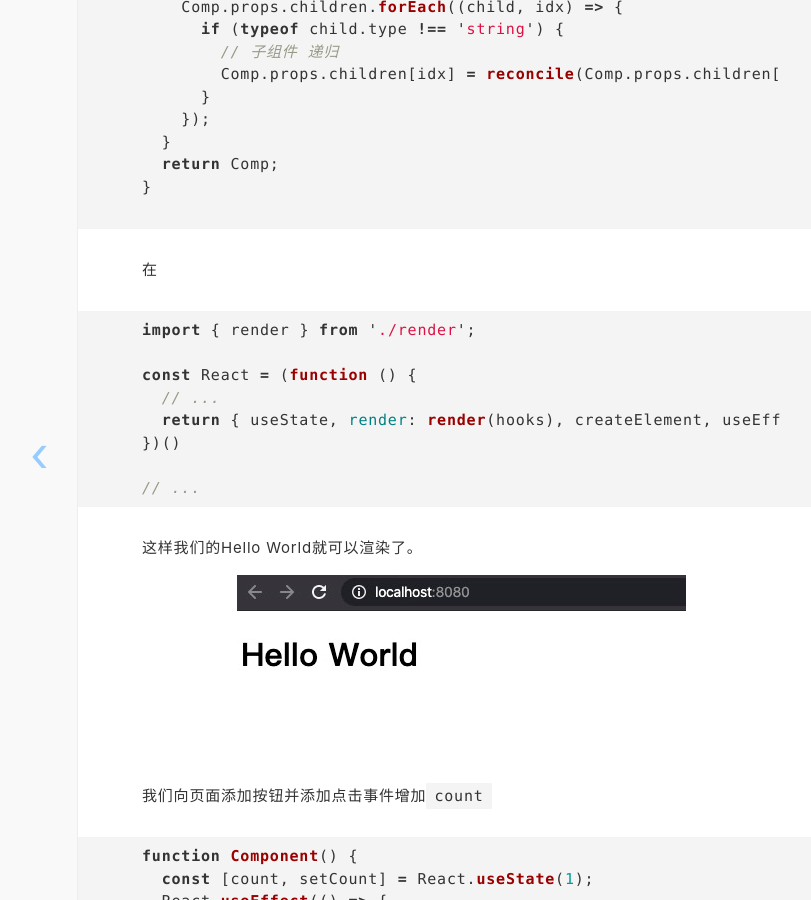
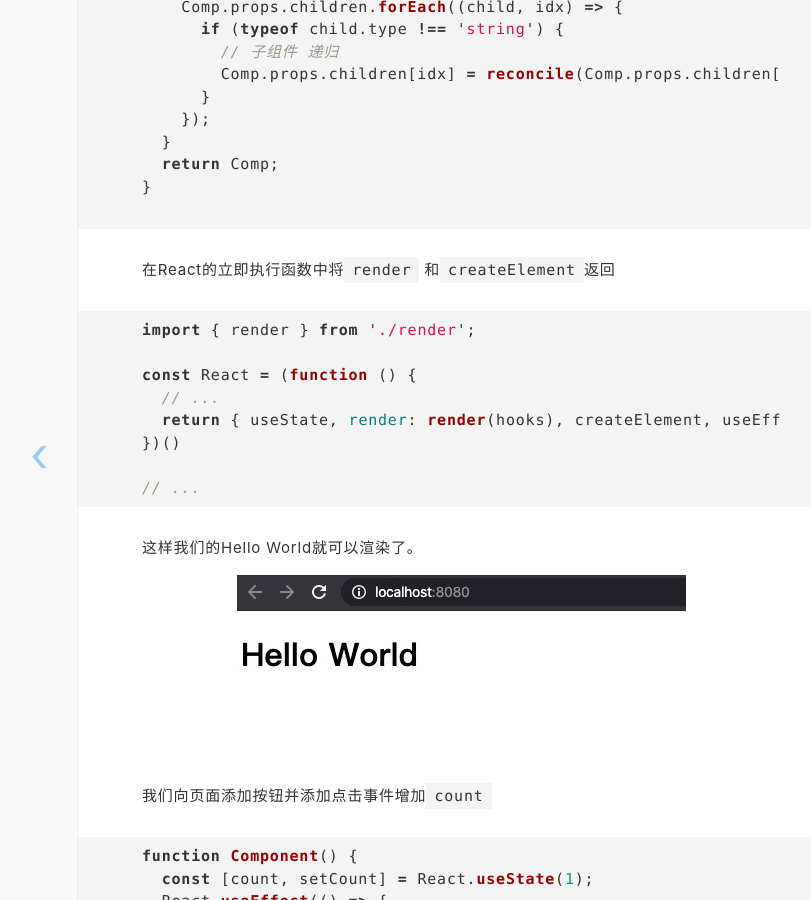
Before and after one commit to JasonHeylon/jasonheylon.github.io, a Jekyll site: the page built from _posts/2020-04-02-react-hooks-implement.md, in a window 1280 px wide and 900 px high, scrolled down 13547 px. Shown: the whole window, without its empty margins (179-990 px from the left). Built offline with Jekyll 4.4.1, drawn with Linux system fonts in a browser that asks for light colours; comment, search, counter and statistics services are not loaded.

Commit message:
:bento: Update image in article

````diff
--- a/_posts/2020-04-02-react-hooks-implement.md
+++ b/_posts/2020-04-02-react-hooks-implement.md
@@ -597,7 +597,7 @@
 
 ```
 
-在
+在React的立即执行函数中将`render` 和`createElement`返回
 ```javascript
 import { render } from './render';
 
@@ -611,7 +611,7 @@
 
 这样我们的Hello World就可以渲染了。
 
-![http-request](/assets/posts/2020-04-02/hello-world.jpg)
+![hello-world](/assets/posts/2020-04-02/hello-world.jpg)
 
 我们向页面添加按钮并添加点击事件增加`count`
 
````
Also changed, not shown: other parts of _posts/2020-04-02-react-hooks-implement.md (+4 -2 lines).
